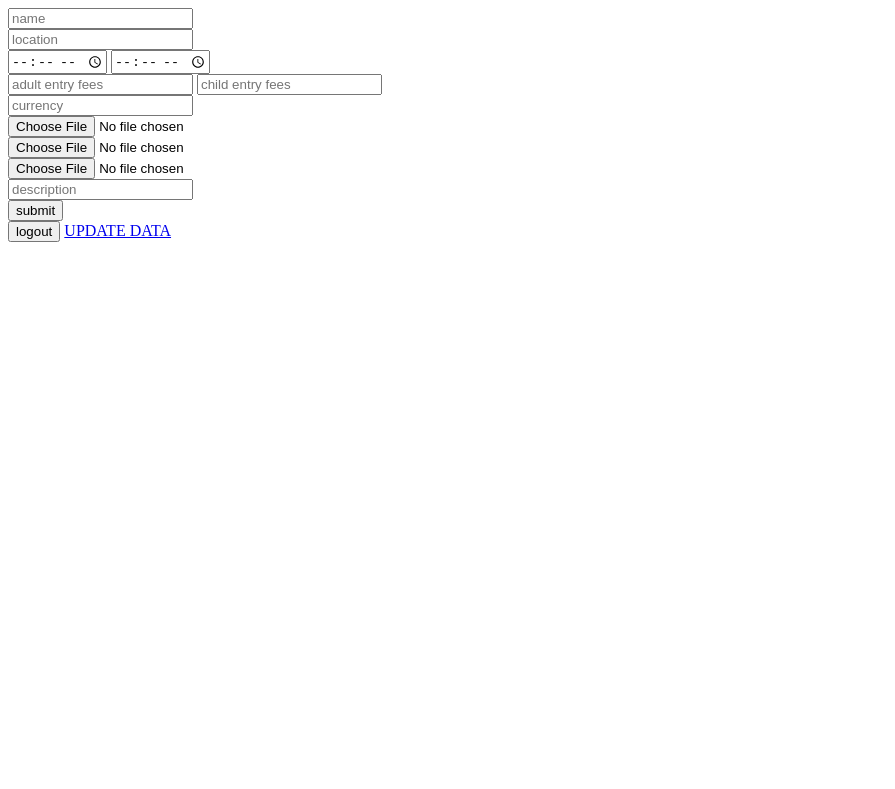
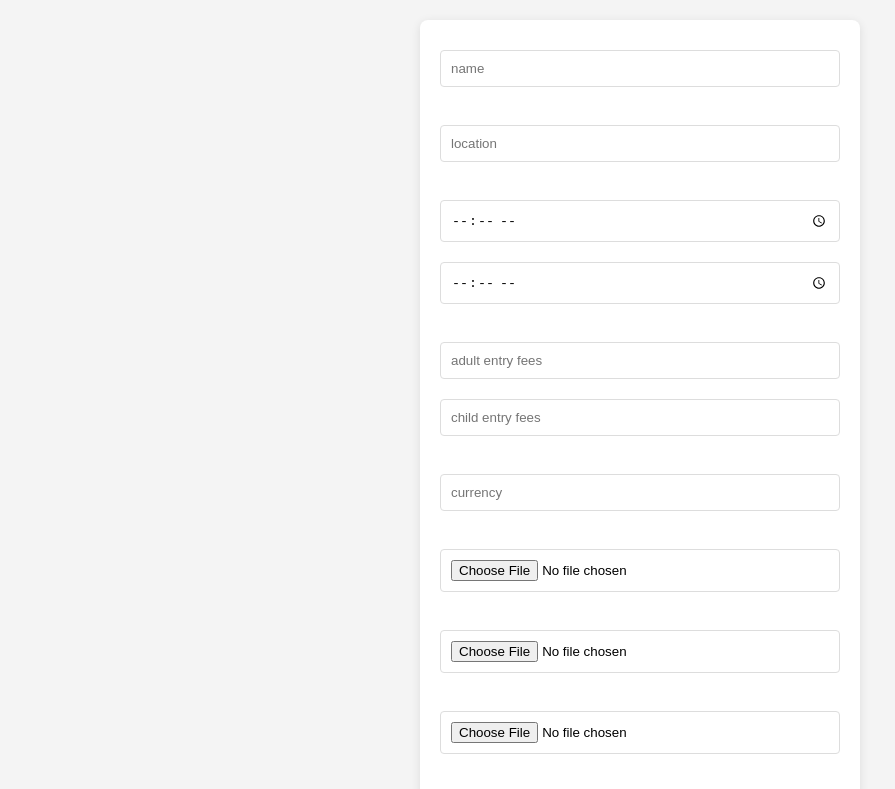
Before and after one commit to Ritikarajwar/front, a plain HTML site: page add.html in a window 1280 px wide. Shown: the top 789 px of the page, without its empty margins (0-895 px from the left). Drawn offline with Linux system fonts and the light colour scheme; sample sign-in values are in the browser's storage.

Commit message:
additional changes

```diff
--- a/add.html
+++ b/add.html
@@ -4,7 +4,84 @@
 <head>
     <meta charset="UTF-8">
     <meta name="viewport" content="width=device-width, initial-scale=1.0">
-    <title>Document</title>
+    <title>ADD DATA</title>
+    <style>
+        body {
+            font-family: Arial, sans-serif;
+            background-color: #f4f4f4;
+            margin: 0;
+            padding: 20px;
+            display: flex;
+            flex-direction: column;
+            align-items: center;
+        }
+
+        #Form {
+            background-color: #ffffff;
+            padding: 20px;
+            border-radius: 8px;
+            box-shadow: 0 2px 10px rgba(0, 0, 0, 0.1);
+            max-width: 400px;
+            width: 100%;
+            display: flex;
+            flex-direction: column;
+            align-items: stretch;
+        }
+
+        #Form input[type="text"],
+        #Form input[type="number"],
+        #Form input[type="time"],
+        #Form input[type="file"] {
+            width: 100%;
+            padding: 10px;
+            margin: 10px 0;
+            border: 1px solid #dddddd;
+            border-radius: 4px;
+            box-sizing: border-box;
+        }
+
+        #Form button {
+            padding: 10px;
+            background-color: #007bff;
+            color: #ffffff;
+            border: none;
+            border-radius: 4px;
+            cursor: pointer;
+            font-size: 16px;
+            margin-top: 10px;
+        }
+
+        #Form button:hover {
+            background-color: #0056b3;
+        }
+
+        #logout {
+            padding: 10px 20px;
+            margin-top: 20px;
+            background-color: #dc3545;
+            color: #ffffff;
+            border: none;
+            border-radius: 4px;
+            cursor: pointer;
+            font-size: 16px;
+        }
+
+        #logout:hover {
+            background-color: #c82333;
+        }
+
+        a {
+            margin-top: 20px;
+            text-decoration: none;
+            color: #007bff;
+            font-size: 16px;
+        }
+
+        a:hover {
+            text-decoration: underline;
+        }
+    </style>
+
 </head>
 
 <body>
```
Also changed, not shown: index.html (+60 -0 lines), login.html (+60 -1 lines), updatedata.html (+1 -1 lines).
